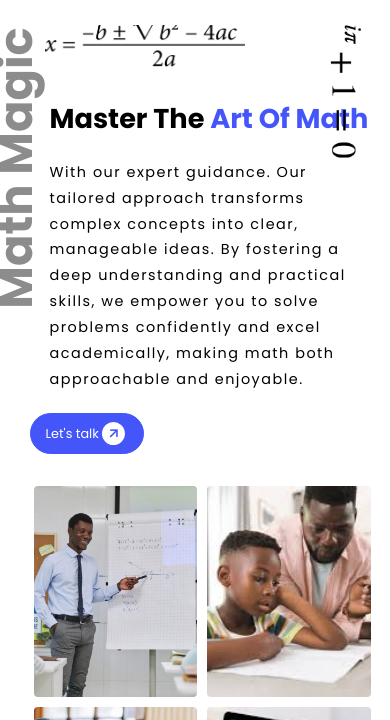
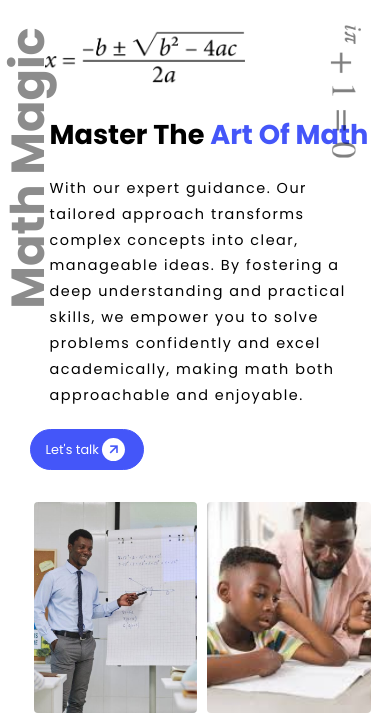
Before and after one commit to Code-minner/math-magic, a plain HTML site: page index.html in a window 390 px wide. Shown: the part 85-805 px from the top of the page. Drawn offline with nearby package versions, Linux system fonts and the light colour scheme.

Commit message:
first commit pro sec YES

```diff
--- a/style.css
+++ b/style.css
@@ -390,7 +390,7 @@ form .content_two_sub_container_link {
     justify-content: center;
     align-items: center;
     margin: auto;
-    padding: 4rem 5%;
+    padding: 3rem 5%;
     position: relative;
     display: flex;
     width: 100%;
@@ -417,7 +417,8 @@ form .content_two_sub_container_link {
     width: 200px;
     height: 100px;
     object-fit: scale-down;
-    margin-top: -300px;
+    position: relative;
+    margin-top: -10px;
     margin-left: 15px;
 }
 
@@ -1348,7 +1349,7 @@ footer {
     .section_one_sub_container {
         flex-direction: column;
         height: 100%;
-        padding-top: 3rem;
+        padding-top: 4rem;
     }
 
     .section_one_sub_container_text h2 {
@@ -1441,6 +1442,14 @@ footer {
             right: -30px;
         }
 
+        .equ7 {
+            width: 200px;
+            height: 100px;
+            object-fit: scale-down;
+            margin-top: -200px;
+            margin-left: 15px;
+        }
+
     }
 
     @media (max-width: 500px) {
@@ -1458,7 +1467,7 @@ footer {
             transform: rotate(-90deg);
             position: absolute;
             bottom: 70%;
-            left: -24%;
+            left: -20%;
             color: var(--span);
         }
 
@@ -1485,6 +1494,11 @@ footer {
             grid-template-columns: 100%;
             align-items: center;
 
+        }
+
+        .equ6 {
+            right: -30px;
+            opacity: .5;
         }
 
     }
@@ -1496,8 +1510,11 @@ footer {
             transform: rotate(-90deg);
             position: absolute;
             bottom: 73%;
-            left: -32%;
+            left: -29%;
             color: var(--span);
+        }
+        .equ6 {
+            right: -30px;
         }
     }
 
```
